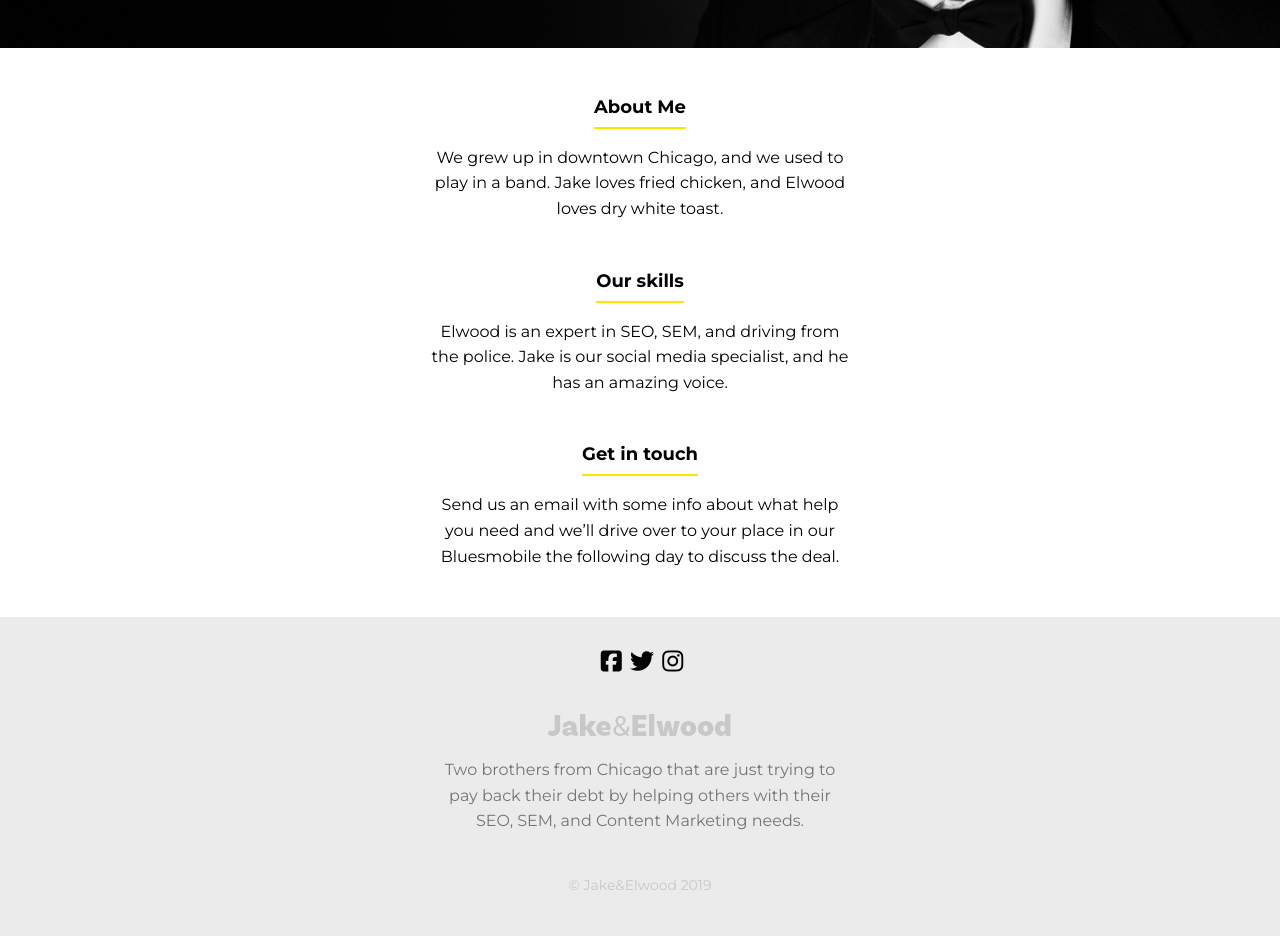
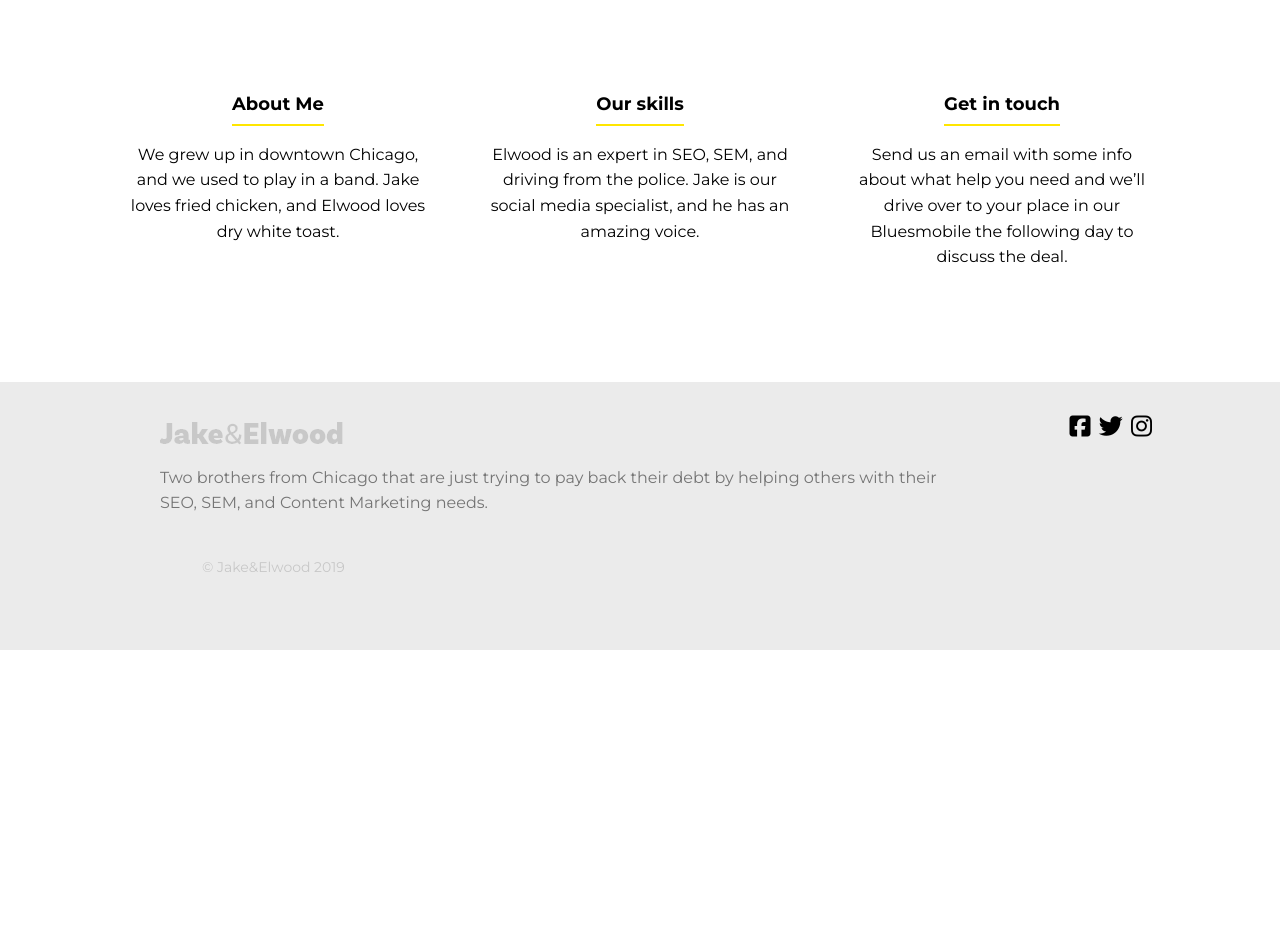
Before and after one commit to SungJunEun/Layout_Practice, a plain HTML site: page index.html in a window 1280 px wide. Shown: the part 436-1372 px from the top of the page. After the commit the page ends 1086 px from the top, so only its background shows below. Drawn offline with Linux system fonts and the light colour scheme.

Commit message:
media query done

```diff
--- a/style.css
+++ b/style.css
@@ -110,18 +110,31 @@ a {
   padding: 0.6em 1.5em;
 }
 
+@media (min-width: 1000px) {
+  .header-container {
+    max-width: 600px;
+    margin: 0 8em;
+  }
+}
+
 /* main */
 
 main {
-  margin: 3em auto;
+  margin: 3em 0;
+  display: flex;
+  justify-content: center;
 }
 
 .main-container {
   max-width: 420px;
   width: 80%;
   text-align: center;
-  margin: 0 auto;
+  display: flex;
+  flex-direction: column;
+  justify-content: center;
 }
+
+
 
 section + section {
   margin-top: 3em;
@@ -134,7 +147,24 @@ section + section {
 }
 
 .section-body {
+  margin: 1em auto;
   line-height: 1.6;
+  max-width: 300px;
+}
+
+
+@media (min-width: 800px) {
+  .main-container {
+    margin: 0 8em;
+    max-width: 2000px;
+    width: 100%;
+    flex-direction: row;
+    justify-content: space-between;
+  }
+
+  section {
+    margin: 3em 0;
+  }
 }
 
 /* footer */
@@ -179,3 +209,26 @@ footer {
   opacity: 0.3;
 
 }
+
+@media (min-width: 800px) {
+  .footer-container {
+    margin: 0 8em;
+    max-width: 2000px;
+    width: 100%;
+    justify-content: space-between;
+    flex-direction: row;
+  }
+
+  .footer-main {
+    margin: 2em;
+    text-align: left;
+  }
+
+  .footer-body {
+    width: 800px;
+  }
+
+  .footer-icon {
+    order: 2;
+  }
+}
```
